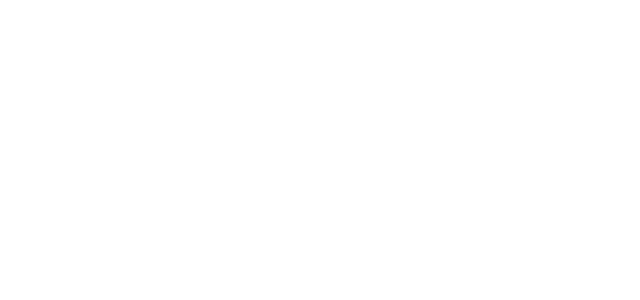
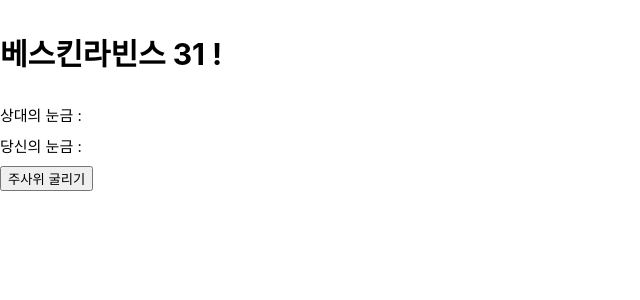
Before and after one commit to sohyge/Practice-React, a React (Create React App) app: page /Baskin31 in a window 1280 px wide. Shown: the top 300 px of the page, without its empty margins (0-640 px from the left). Built offline with nearby package versions, Linux system fonts and the light colour scheme.

Commit message:
아 만들기 존나귀찮다

```diff
--- a/src/App.js
+++ b/src/App.js
@@ -2,7 +2,7 @@
 import { BrowserRouter, Routes, Route } from "react-router-dom";
 import MainLayout from "./pages/MainLayout";
 import Tictactoe from "./pages/Tictactoe";
-import Baskin31 from "./pages/baskin31";
+import Baskin31 from "./pages/Baskin31";
 
 function App() {
   return (
@@ -11,7 +11,7 @@
         <Routes>
           <Route path="/" element={<MainLayout />}></Route>
           <Route path="/Tictactoe" element={<Tictactoe />}></Route>
-          <Route path="/baskin31" element={<Baskin31 />}></Route>
+          <Route path="/Baskin31" element={<Baskin31 />}></Route>
         </Routes>
       </BrowserRouter>
     </>
--- a/src/components/Text/index.tsx
+++ b/src/components/Text/index.tsx
@@ -6,18 +6,31 @@
   bold: "bold" | "bolder" | "nomal";
   text?: string;
   mode?: string;
+  mt?: number;
+  mr?: number;
+  mb?: number;
+  ml?: number;
 }
 
 const _Text = styled.span<Iprops>`
   font-size: ${({ size }) => size}px;
   font-weight: ${({ bold }) => bold};
   display: ${({ mode }) => mode};
+  margin-top: ${({ mt }) => mt}px;
+  margin-right: ${({ mr }) => mr}px;
+  margin-bottom: ${({ mb }) => mb}px;
+  margin-left: ${({ ml }) => ml}px;
 `;
 
-const Text = ({ size, bold, text, mode }: Iprops) => {
+const Text = ({ size, bold, text, mode, mt, mr, mb, ml }: Iprops) => {
   const param: any = {
     size: size,
     bold: bold,
+    mode: mode,
+    mt: mt,
+    mr: mr,
+    mb: mb,
+    ml: ml,
   };
   return <_Text {...param}>{text}</_Text>;
 };
--- a/src/pages/Baskin31/index.tsx
+++ b/src/pages/Baskin31/index.tsx
@@ -1,9 +1,36 @@
 import React, { useCallback, useEffect, useState } from "react";
 import Board from "../../components/Board";
+import Button from "../../components/Button";
+import Text from "../../components/Text";
+import Title from "../../components/Title";
 
 function Baskin31() {
+  const getDiceRender = useCallback(() => {
+    return (
+      <>
+        <Title title="베스킨라빈스 31 !" size={30} bold={"bolder"}></Title>
+        <Text
+          bold="nomal"
+          size={15}
+          text={`상대의 눈금 :`}
+          mode={"block"}
+          mt={10}
+          mb={10}
+        />
+        <Text
+          bold="nomal"
+          size={15}
+          text={`당신의 눈금 :`}
+          mode={"block"}
+          mb={10}
+        />
+        <Button title="주사위 굴리기" />
+      </>
+    );
+  }, []);
+
   const MainRender = useCallback(() => {
-    return <Board></Board>;
+    return <Board>{getDiceRender()}</Board>;
   }, []);
   return <>{MainRender()}</>;
 }
--- a/src/pages/MainLayout/index.tsx
+++ b/src/pages/MainLayout/index.tsx
@@ -6,8 +6,12 @@
   const MainRender = useCallback(() => {
     return (
       <Board>
-        {/* <a href="/Tictactoe">틱택토우!</a> */}
-        <Link to="/Tictactoe">틱택토우!</Link>
+        <div>
+          <Link to="/Tictactoe">틱택토우!</Link>
+        </div>
+        <div>
+          <Link to="/Baskin31">베스킨라빈스31</Link>
+        </div>
       </Board>
     );
   }, []);
```
